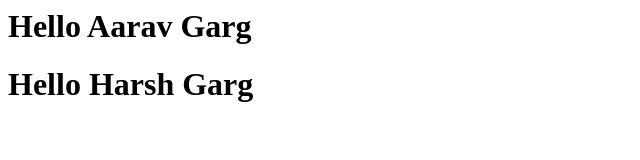
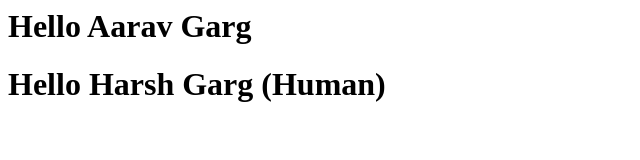
Before and after one commit to Harsh-garg-5302/American-express-1, a plain HTML site: page index.html in a window 1280 px wide. Shown: the whole page, without its empty margins (0-640 px from the left). Drawn offline with Linux system fonts and the light colour scheme.

Commit message:
Add a text human

```diff
--- a/index.html
+++ b/index.html
@@ -1,2 +1,2 @@
 <h1>Hello Aarav Garg </h1>
-<h1>Hello Harsh Garg </h1>
+<h1>Hello Harsh Garg (Human)</h1>
```
